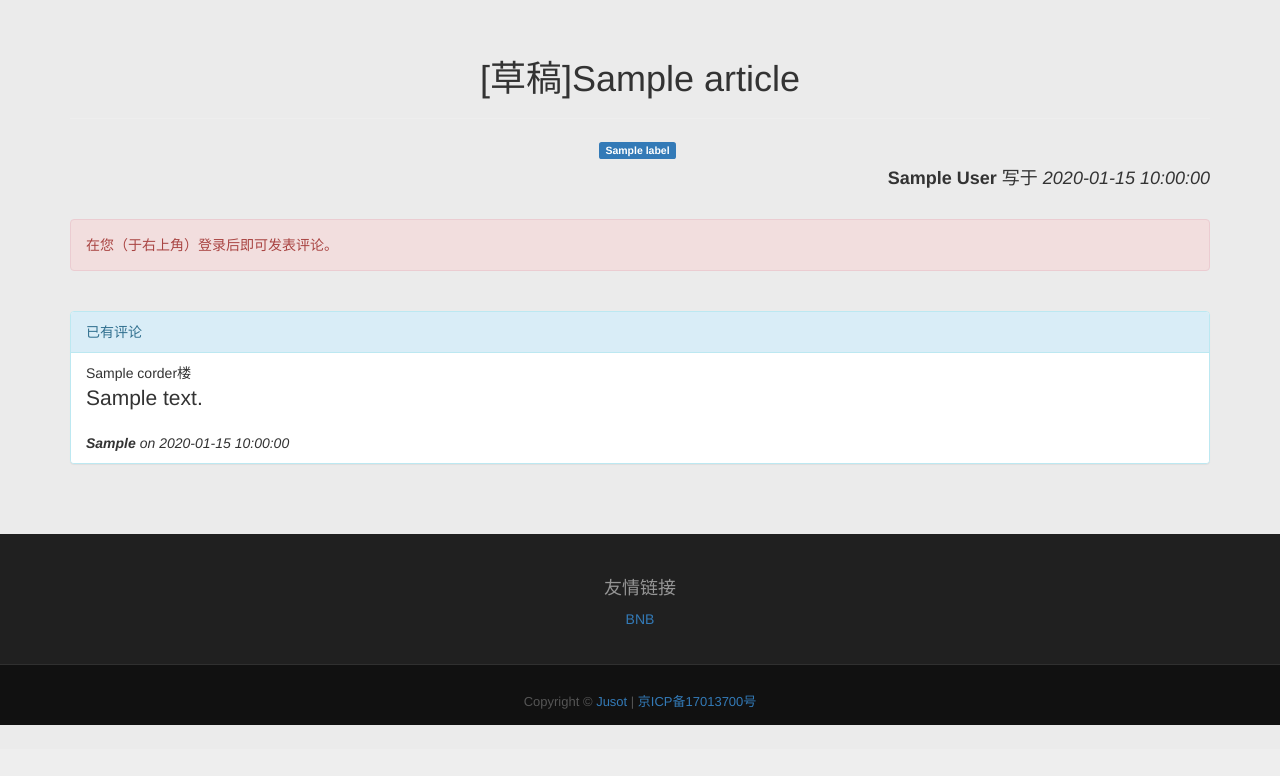
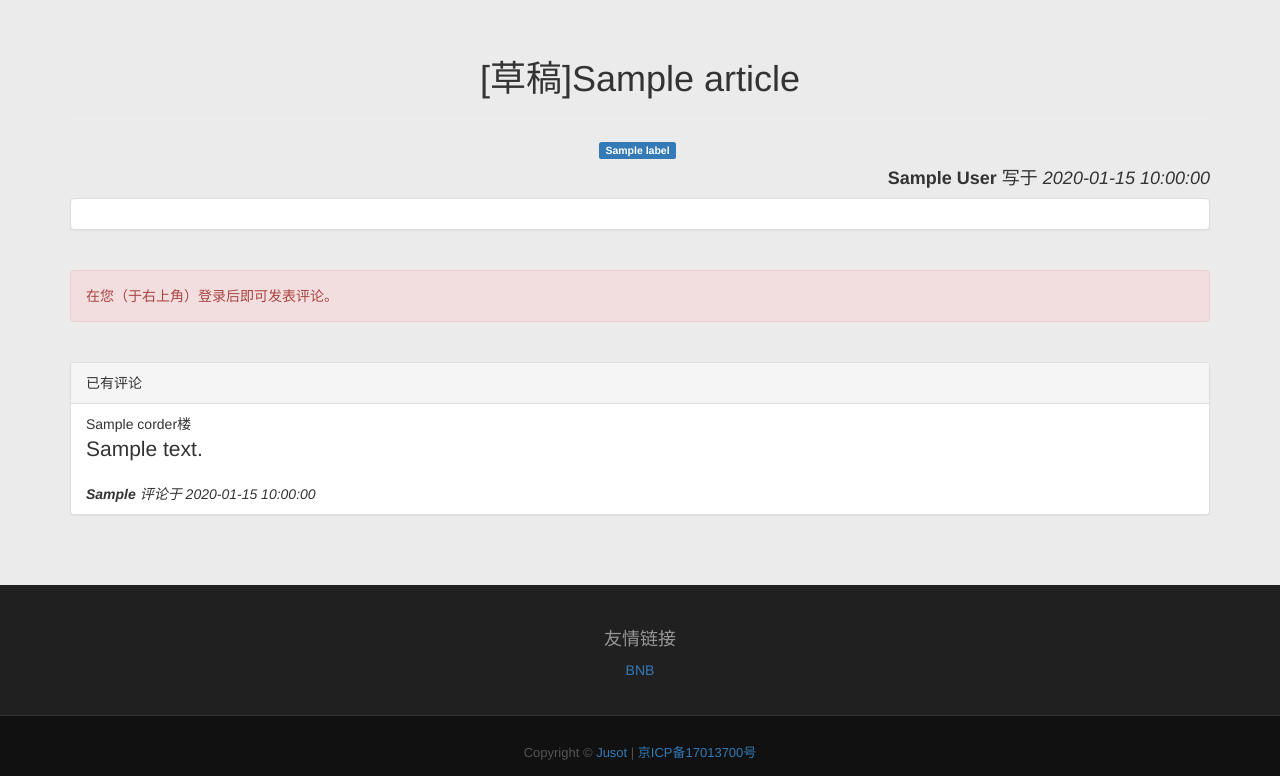
Before and after one commit to MU001999/DemoBlog, a Flask app: template blog/templates/articles/article.html in a window 1280 px wide. Shown: the part 51-827 px from the top of the page. Before the commit the page ends 776 px from the top, so only its background shows below. Run offline with Flask 2, Linux system fonts and the light colour scheme; the template is opened without the code that fills it: most values are stand-ins (such as "Sample title", 1, 10 or a date in 2020); parts of the project's set-up code (start-up, migrations or seed data) failed here and were passed over; some libraries are stand-ins or nearby versions.

Commit message:
change some ui

```diff
--- a/blog/templates/articles/article.html
+++ b/blog/templates/articles/article.html
@@ -30,10 +30,11 @@
 </div>
 <div class="row clearfix">
     <div class="col-md-12 column">
-        <div>
-            <textarea id="oriContent" style="display:none;">{{ article['content'] }}</textarea>
-            <div id="preview"> </div>
-            <script type="text/javascript">
+        <div class="panel panel-default">
+            <div class="panel-body">
+                <textarea id="oriContent" style="display:none;">{{ article['content'] }}</textarea>
+                <div id="preview"> </div>
+                <script type="text/javascript">
                 function convert(){
                     var text = document.getElementById("oriContent").value;
                     var converter = new showdown.Converter();
@@ -42,6 +43,7 @@
                 }
                 new convert();
             </script>
+            </div>
         </div>
     </div>
 </div>
@@ -66,16 +68,14 @@
 <br>
 <div class="row clearfix">
     <div class="col-md-12 column">
-        <div class="panel panel-info">
-            <!-- Default panel contents -->
+        <div class="panel panel-default">
             <div class="panel-heading">已有评论</div>
-            <!-- List group -->
             <ul class="list-group">
                 {% for comment in comments %}
                 <li class="list-group-item">
                     <span>{{ comment['corder'] }}楼</span>
                     <p class="lead">{{ comment['content'] }}</p>
-                    <em><strong>{{ comment['cz'] }}</strong> on {{ comment['time_comment'] }}</em>
+                    <em><strong>{{ comment['cz'] }}</strong> 评论于 {{ comment['time_comment'] }}</em>
                 </li>
                 {% endfor %}
             </ul>
--- a/blog/templates/articles/articles.html
+++ b/blog/templates/articles/articles.html
@@ -11,7 +11,7 @@
     <div class="col-md-12 column">
         {% for article in articles %}
         {% if article['completed'] %}
-        <div class="panel panel-info article">
+        <div class="panel panel-default article">
             <div class="panel-body article2" onclick="location.href='/articles/{{ article['order'] }}'">
                 <h4>
                     <strong>{{ article['title'] }}</strong>
--- a/blog/templates/forum/forum.html
+++ b/blog/templates/forum/forum.html
@@ -94,7 +94,7 @@
         </p>
         {% for post in posts %}
 
-        <div class="panel panel-info article">
+        <div class="panel panel-default article">
             <div class="panel-body article2" onclick="location.href='/forum/posts/{{ post['order'] }}'">
                 <h4>
                     <strong>{{ post['title'] }}</strong>
--- a/blog/templates/index/index.html
+++ b/blog/templates/index/index.html
@@ -15,7 +15,7 @@
         <br>
         {% for article in articles %}
         {% if article['completed'] %}
-        <div class="panel panel-info article">
+        <div class="panel panel-default article">
             <div class="panel-body article2" onclick="location.href='/articles/{{ article['order'] }}'">
                 <h4>
                     <strong>{{ article['title'] }}</strong>
@@ -34,7 +34,7 @@
         </p>
         <br>
         {% for post in posts %}
-        <div class="panel panel-info article">
+        <div class="panel panel-default article">
             <div class="panel-body article2" onclick="location.href='/forum/posts/{{ post['order'] }}'">
                 <h4>
                     <strong>{{ post['title'] }}</strong>
--- a/blog/templates/users/me.html
+++ b/blog/templates/users/me.html
@@ -110,7 +110,7 @@
         {% for article in _ %}
         {% if article['completed'] %}
 
-        <div class="panel panel-info article">
+        <div class="panel panel-default article">
             <div class="panel-heading article2" onclick="location.href='/articles/edit/{{ article['order'] }}'">修改文章</div>
             <div class="panel-body article2" onclick="location.href='/articles/{{ article['order'] }}'">
                 <h4>
@@ -125,7 +125,7 @@
 
         {% else %}
 
-        <div class="panel panel-info article">
+        <div class="panel panel-default article">
             <div class="panel-heading article2" onclick="location.href='/articles/edit/{{ article['order'] }}'">修改文章</div>
             <div class="panel-body article2" onclick="location.href='/articles/{{ article['order'] }}'">
                 <h4>
--- a/blog/templates/users/other.html
+++ b/blog/templates/users/other.html
@@ -22,7 +22,7 @@
         </p>
         {% for article in articles %}
         {% if article['completed'] %}
-        <div class="panel panel-info article">
+        <div class="panel panel-default article">
             <div class="panel-body article2" onclick="location.href='/articles/{{ article['order'] }}'">
                 <h4>
                     <strong>{{ article['title'] }}</strong>
@@ -41,7 +41,7 @@
             TA的帖子
         </p>
         {% for post in posts %}
-        <div class="panel panel-info article">
+        <div class="panel panel-default article">
             <div class="panel-body article2" onclick="location.href='/forum/posts/{{ post['order'] }}'">
                 <h4>
                     <strong>{{ post['title'] }}</strong>
```
